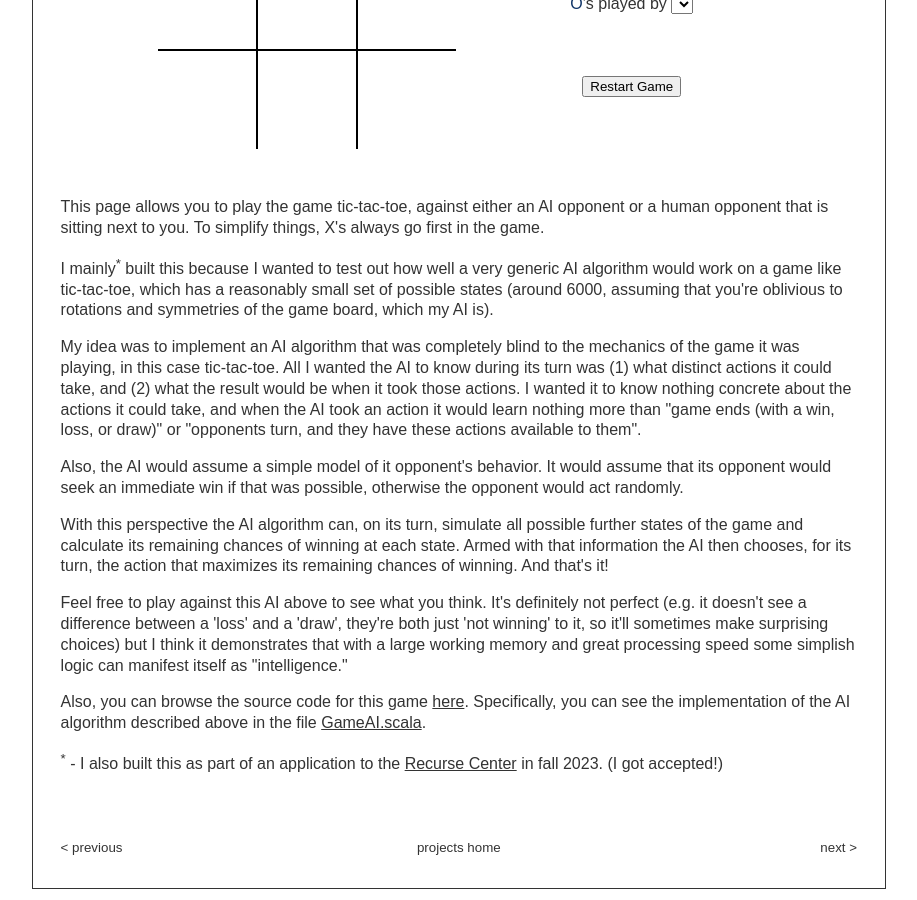
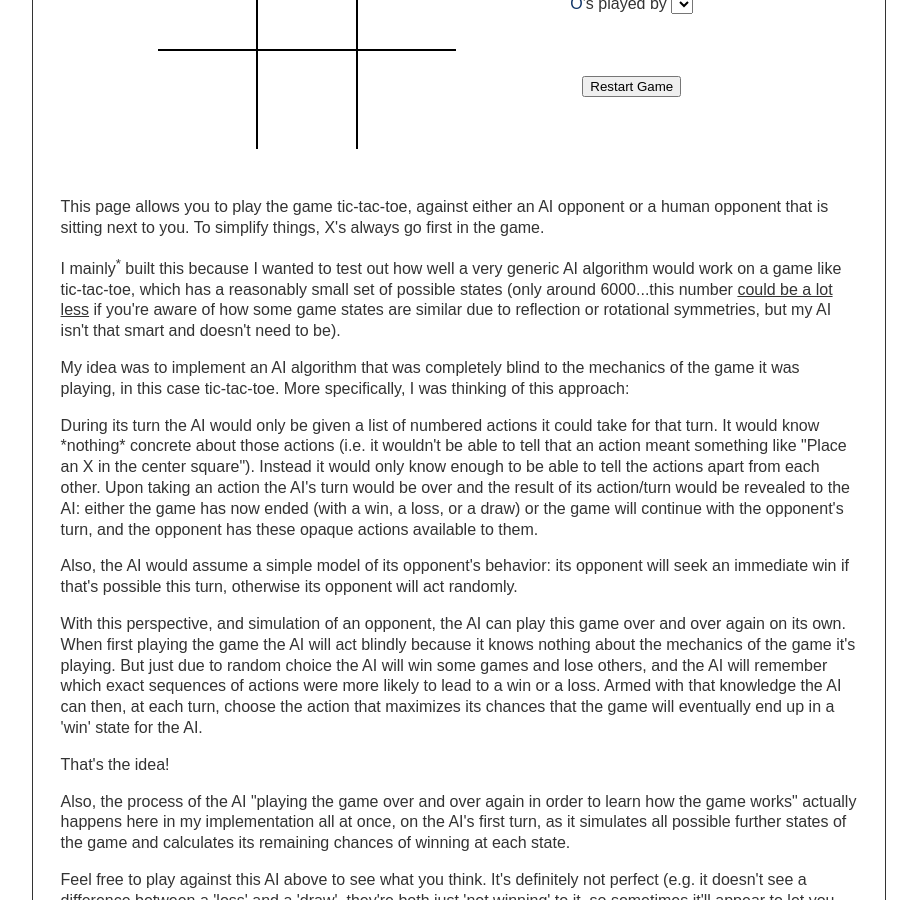
Before and after one commit to jacobenget/jacobenget.github.io, a Jekyll site: the page built from docs/_projects/2-ticTacToe.html, in a window 1280 px wide and 900 px high, scrolled down 500 px. Shown: the whole window, without its empty margins (274-1191 px from the left). Built offline with Jekyll 4.4.1, drawn with Linux system fonts in a browser that asks for light colours; nearby versions of some CDN libraries; a script that is not in the unit is left out; some of the changed text lies outside the part shown.

Commit message:
Update tic-tac-toe description
to be a bit clearer, correct, and better formatted

```diff
--- a/docs/_projects/2-ticTacToe.html
+++ b/docs/_projects/2-ticTacToe.html
@@ -40,29 +40,43 @@ This page allows you to play the game tic-tac-toe, against either an AI opponent
 </p>
 <p>
 I mainly<sup>*</sup> built this because I wanted to test out how well a very generic AI algorithm would work on a game like tic-tac-toe, which has a reasonably small set of possible states
-(around 6000, assuming that you're oblivious to rotations and symmetries of the game board, which my AI is).
+(only around 6000...this number <a href="https://en.wikipedia.org/wiki/Tic-tac-toe#Combinatorics">could be a lot less</a> if you're aware of how some game states are similar due to reflection or rotational symmetries, but my AI isn't that smart and doesn't need to be).
 </p>
 <p>
 My idea was to implement an AI algorithm that was completely blind to the mechanics of the game it was playing, in this case tic-tac-toe.
-All I wanted the AI to know during its turn was (1) what distinct actions it could take, and (2) what the result would be when it took those actions.
-I wanted it to know nothing concrete about the actions it could take, and when the AI took an action it would learn nothing more than "game ends (with a win, loss, or draw)"
-or "opponents turn, and they have these actions available to them".
+More specifically, I was thinking of this approach:
 </p>
 <p>
-Also, the AI would assume a simple model of it opponent's behavior.  It would assume that its opponent would seek an immediate win if that was possible, otherwise the opponent would act randomly.
+During its turn the AI would only be given a list of numbered actions it could take for that turn.
+It would know *nothing* concrete about those actions (i.e. it wouldn't be able to tell that an action meant something like "Place an X in the center square").
+Instead it would only know enough to be able to tell the actions apart from each other.
+Upon taking an action the AI's turn would be over and the result of its action/turn would be revealed to the AI:
+either the game has now ended (with a win, a loss, or a draw) or the game will continue with the opponent's turn, and the opponent has these opaque actions available to them.
 </p>
 <p>
-With this perspective the AI algorithm can, on its turn, simulate all possible further states of the game and calculate its remaining chances of winning at each state.
-Armed with that information the AI then chooses, for its turn, the action that maximizes its remaining chances of winning.  And that's it!
+Also, the AI would assume a simple model of its opponent's behavior: its opponent will seek an immediate win if that's possible this turn, otherwise its opponent will act randomly.
+</p>
+<p>
+With this perspective, and simulation of an opponent, the AI can play this game over and over again on its own.
+When first playing the game the AI will act blindly because it knows nothing about the mechanics of the game it's playing.
+But just due to random choice the AI will win some games and lose others, and the AI will remember which exact sequences of actions were more likely to lead to a win or a loss.
+Armed with that knowledge the AI can then, at each turn, choose the action that maximizes its chances that the game will eventually end up in a 'win' state for the AI.
+</p>
+<p>
+That's the idea!
+</p>
+<p>
+Also, the process of the AI "playing the game over and over again in order to learn how the game works" actually happens here in my implementation all at once, on the AI's first turn,
+as it simulates all possible further states of the game and calculates its remaining chances of winning at each state.
 </p>
 <p>
 Feel free to play against this AI above to see what you think.  It's definitely not perfect (e.g. it doesn't see a difference between a 'loss' and a 'draw',
-they're both just 'not winning' to it, so it'll sometimes make surprising choices) but I think it demonstrates that with a large working memory and great
-processing speed some simplish logic can manifest itself as "intelligence."
+they're both just 'not winning' to it, so sometimes it'll appear to let you win when really it just acted randomly because <em>it</em> couldn't win) but I think it demonstrates that with a large working memory and great
+processing speed some straightforward logic can manifest itself as "intelligence."
 </p>
 <p>
 Also, you can browse the source code for this game <a href="https://github.com/jacobenget/jacobenget.github.io/tree/main/tic_tac_toe">here</a>.
-Specifically, you can see the implementation of the AI algorithm described above in the file <a href="https://github.com/jacobenget/jacobenget.github.io/blob/main/tic_tac_toe/src/main/scala/GameAI.scala">GameAI.scala</a>.
+Specifically, you can see the implementation of the AI algorithm in the file <a href="https://github.com/jacobenget/jacobenget.github.io/blob/main/tic_tac_toe/src/main/scala/GameAI.scala">GameAI.scala</a>.
 </p>
 <p>
     <sup>*</sup> - I also built this as part of an application to the <a href="https://www.recurse.com/">Recurse Center</a> in fall 2023. (I got accepted!)
```
